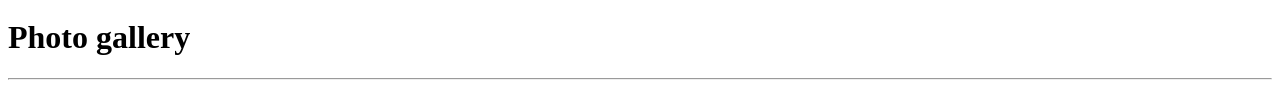
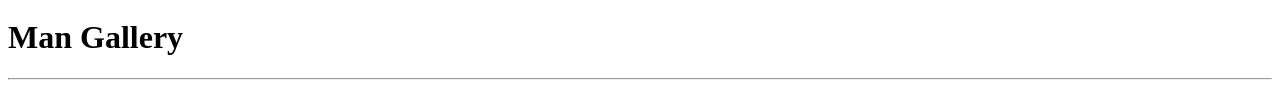
Before and after one commit to man-frontend/demo-photo-galery, a plain HTML site: page index.html in a window 1280 px wide. Shown: the part 218-321 px from the top of the page. Drawn offline with Linux system fonts and the light colour scheme.

Commit message:
Change project name

```diff
--- a/index.html
+++ b/index.html
@@ -3,7 +3,7 @@
 <head>
     <meta charset="UTF-8">
     <meta name="viewport" content="width=device-width, initial-scale=1.0">
-    <title>Imege gallery</title>
+    <title>Man Gallery</title>
 </head>
 <body>
     <!-- SITE HEADER -->
@@ -27,7 +27,7 @@
 
     <!-- MAIN CONTENT -->
      <main>
-       <h1>Photo gallery</h1>
+       <h1>Man Gallery</h1>
        <hr>
 
        <section>
```
